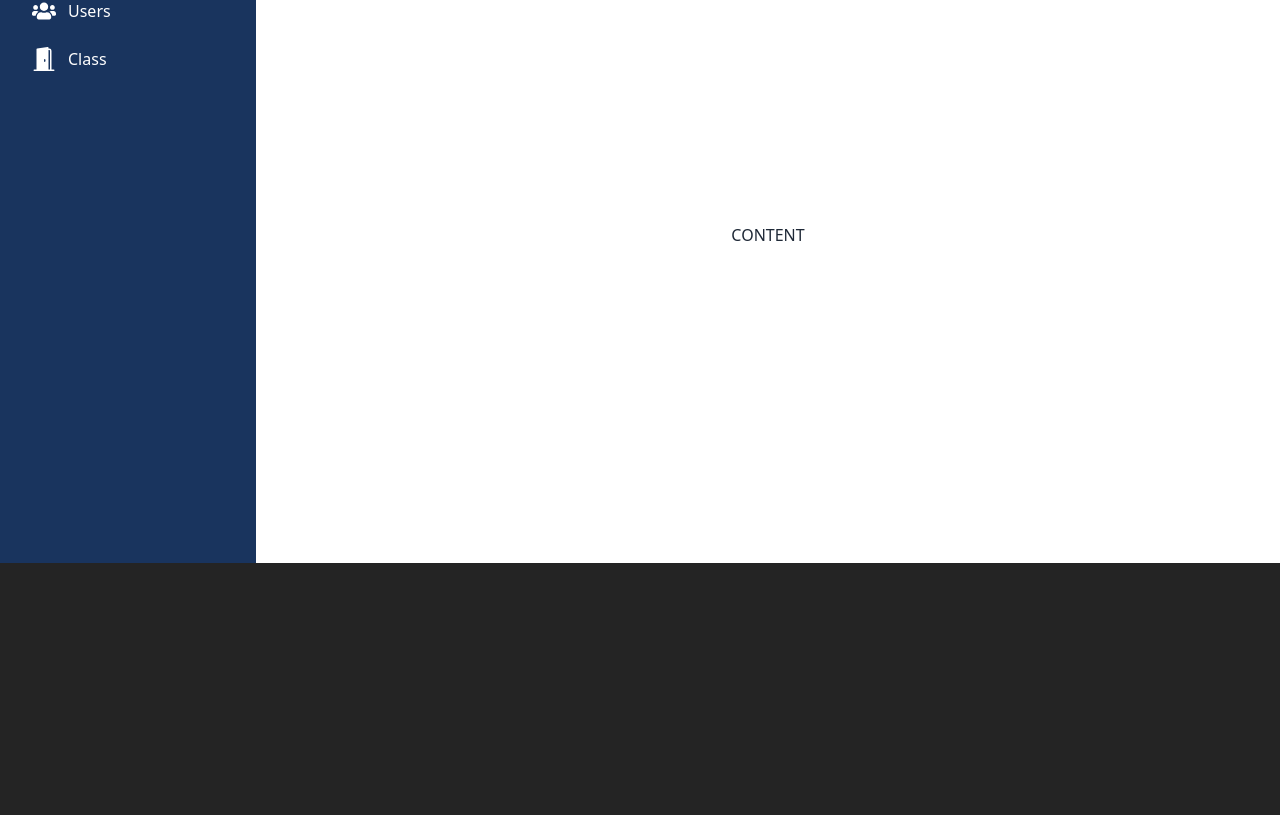
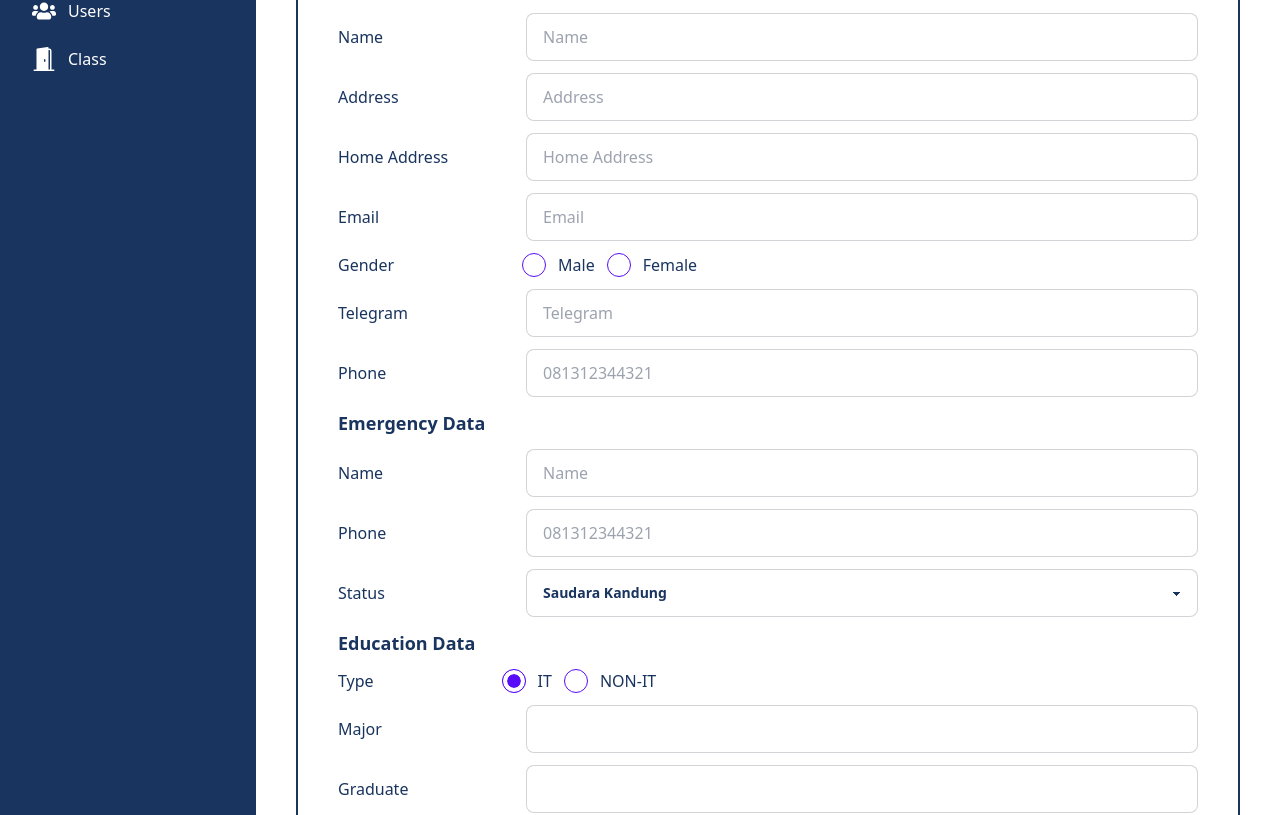
Before and after one commit to GROUP3-FASE2/group-project2-react-vite, a React (Vite) app: page /addmentee in a window 1280 px wide. Shown: the part 237-1052 px from the top of the page. Before the commit the page ends 800 px from the top, so only its background shows below. Built offline with nearby package versions, Linux system fonts and the light colour scheme.

Commit message:
slicing add mentee done

```diff
--- /dev/null
+++ b/src/components/ButtonCancel.jsx
@@ -0,0 +1,7 @@
+import React from "react";
+
+const ButtonCancel = () => {
+  return <div className="btn bg-orange-alta w-24">Cancel</div>;
+};
+
+export default ButtonCancel;
--- /dev/null
+++ b/src/components/ButtonSave.jsx
@@ -0,0 +1,7 @@
+import React from "react";
+
+const ButtonSave = () => {
+  return <div className="btn bg-dark-alta w-24">Save</div>;
+};
+
+export default ButtonSave;
--- a/src/pages/AddMentee.jsx
+++ b/src/pages/AddMentee.jsx
@@ -1,4 +1,6 @@
 import React from "react";
+import ButtonCancel from "../components/ButtonCancel";
+import ButtonSave from "../components/ButtonSave";
 import Container from "../components/Container";
 import Navbar from "../components/Navbar";
 import Sidebar from "../components/Sidebar";
@@ -10,9 +12,138 @@ const AddMentee = () => {
       <div className="flex flex-col w-full">
         <Navbar namePages={"Add New Mentee"} />
         {/* START CONTENT HERE */}
-
-        <h1 className="text-center m-auto">CONTENT</h1>
-
+        <form className="text-md form-control mx-10 my-16 border-2 gap-3 text-dark-alta border-dark-alta rounded-md p-10">
+          <label className="flex flex-row justify-between items-center">
+            <span>Name</span>
+            <input
+              type="text"
+              placeholder="Name"
+              className="input input-bordered max-w-2xl w-full"
+            />
+          </label>
+          <label className="flex flex-row justify-between items-center">
+            <span>Address</span>
+            <input
+              type="text"
+              placeholder="Address"
+              className="input input-bordered max-w-2xl w-full"
+            />
+          </label>
+          <label className="flex flex-row justify-between items-center">
+            <span>Home Address</span>
+            <input
+              type="text"
+              placeholder="Home Address"
+              className="input input-bordered max-w-2xl w-full"
+            />
+          </label>
+          <label className="flex flex-row justify-between items-center">
+            <span>Email</span>
+            <input
+              type="email"
+              placeholder="Email"
+              className="input input-bordered max-w-2xl w-full"
+            />
+          </label>
+          <label className="flex flex-row  items-center">
+            <span>Gender</span>
+            <div className="pl-32 items-center flex gap-3">
+              <input
+                type="radio"
+                name="radio-2"
+                className="radio radio-primary"
+                defaultChecked={true}
+              />
+              <span>Male</span>
+              <input
+                type="radio"
+                name="radio-2"
+                className="radio radio-primary"
+              />
+              <span>Female</span>
+            </div>
+          </label>
+          <label className="flex flex-row justify-between items-center">
+            <span>Telegram</span>
+            <input
+              type="text"
+              placeholder="Telegram"
+              className="input input-bordered max-w-2xl w-full"
+            />
+          </label>
+          <label className="flex flex-row justify-between items-center">
+            <span>Phone</span>
+            <input
+              type="text"
+              placeholder="081312344321"
+              className="input input-bordered max-w-2xl w-full"
+            />
+          </label>
+          <span className="font-bold text-lg">Emergency Data</span>
+          <label className="flex flex-row justify-between items-center">
+            <span>Name</span>
+            <input
+              type="text"
+              placeholder="Name"
+              className="input input-bordered max-w-2xl w-full"
+            />
+          </label>
+          <label className="flex flex-row justify-between items-center">
+            <span>Phone</span>
+            <input
+              type="text"
+              placeholder="081312344321"
+              className="input input-bordered max-w-2xl w-full"
+            />
+          </label>
+          <label className="flex flex-row justify-between items-center">
+            <span>Status</span>
+            <select className="select select-bordered w-full max-w-2xl">
+              <option selected>Saudara Kandung</option>
+              <option>Orang Tua</option>
+              <option>Paman</option>
+            </select>
+          </label>
+          <span className="font-bold text-lg">Education Data</span>
+          <label className="flex flex-row  items-center">
+            <span>Type</span>
+            <div className="pl-32 items-center flex gap-3">
+              <input
+                type="radio"
+                name="radio-2"
+                className="radio radio-primary"
+                defaultChecked={true}
+              />
+              <span>IT</span>
+              <input
+                type="radio"
+                name="radio-2"
+                className="radio radio-primary"
+              />
+              <span>NON-IT</span>
+            </div>
+          </label>
+          <label className="flex flex-row justify-between items-center">
+            <span>Major</span>
+            <input
+              type="text"
+              placeholder=""
+              className="input input-bordered max-w-2xl w-full"
+            />
+          </label>
+          <label className="flex flex-row justify-between items-center">
+            <span>Graduate</span>
+            <input
+              type="text"
+              placeholder=""
+              className="input input-bordered max-w-2xl w-full"
+            />
+          </label>
+          <div className="flex justify-end gap-5 py-5">
+            <ButtonCancel />
+            <ButtonSave />
+          </div>
+        </form>
         {/* END CONTENT HERE */}
       </div>
     </Container>
```
